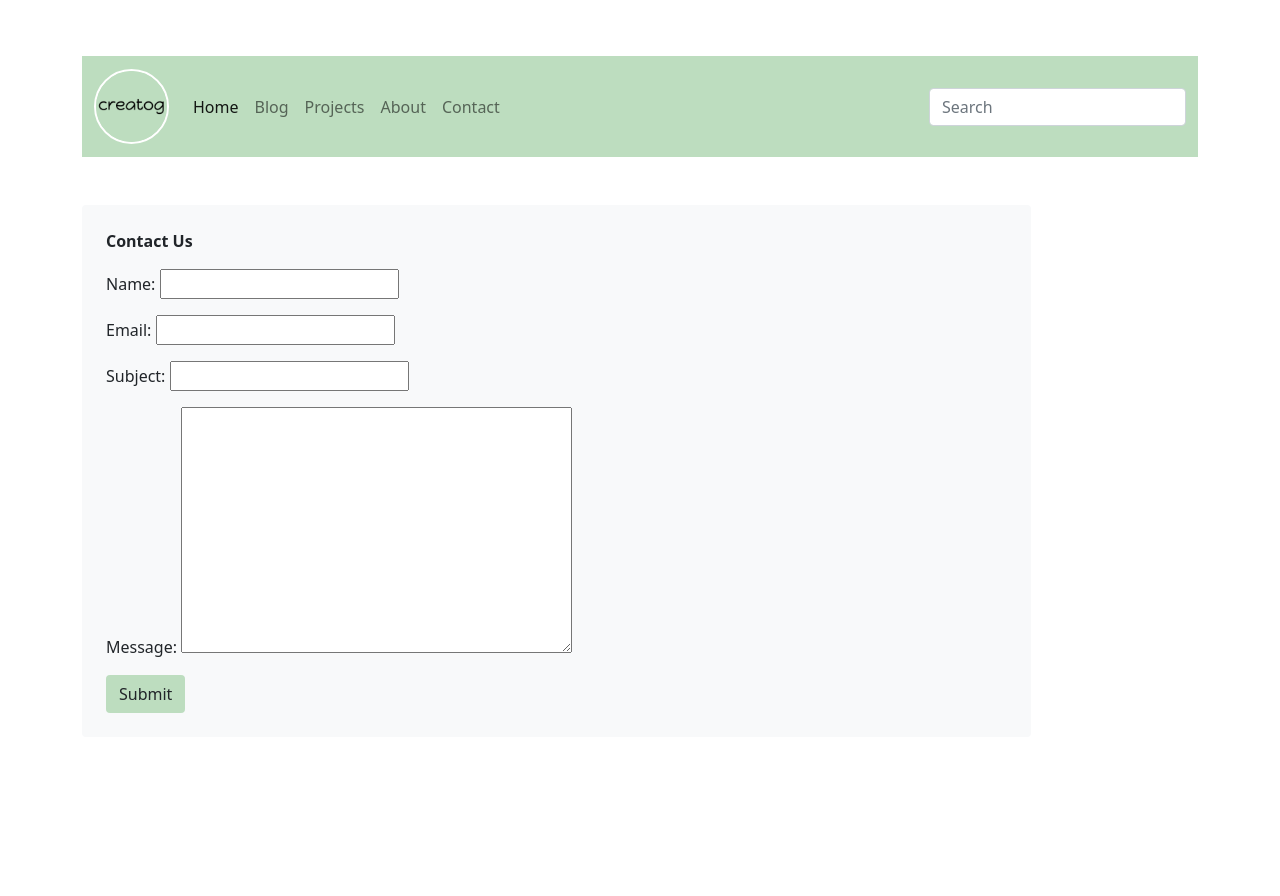
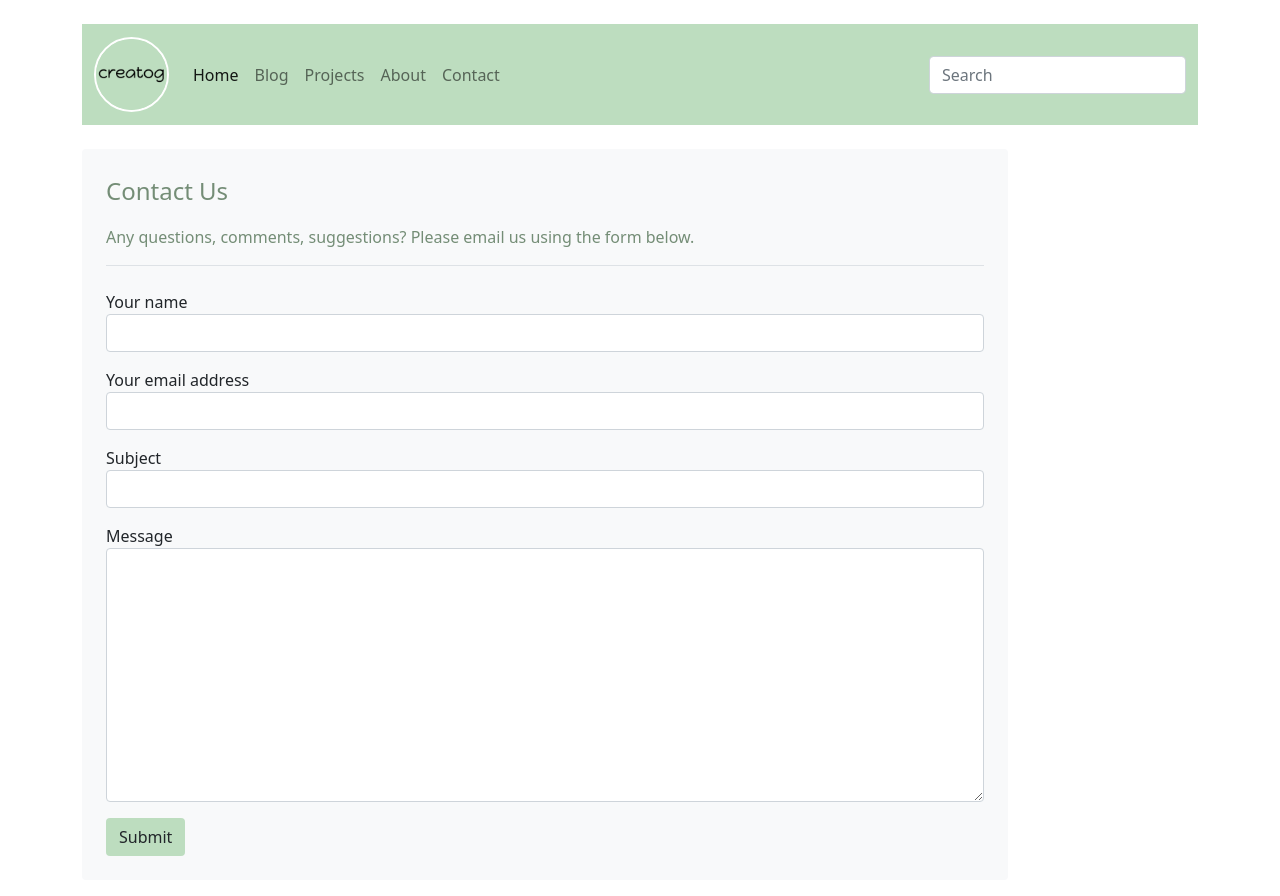
Before and after one commit to masmagit/website, a Django app: page /contact/ in a window 1280 px wide. Before the commit the page ends 713 px from the top, so only its background shows below. Run offline with Django 3.2, Linux system fonts and the light colour scheme; parts of the project's set-up code (start-up, migrations or seed data) failed here and were passed over.

Commit message:
styling added

```diff
--- a/main/forms.py
+++ b/main/forms.py
@@ -1,7 +1,13 @@
 from django import forms
 
 class ContactForm(forms.Form):
-    name = forms.CharField()
-    email = forms.EmailField()
+    name = forms.CharField(label="Your name")
+    email = forms.EmailField(label="Your email address")
     subject = forms.CharField(required=False)
     message = forms.CharField(widget=forms.Textarea)
+
+    def __init__(self, *args, **kwargs):
+        super(ContactForm, self).__init__(*args, **kwargs)
+        self.label_suffix = ""
+        for field in self:
+            field.field.widget.attrs['class'] = 'form-control'
--- a/main/static/main/styles.css
+++ b/main/static/main/styles.css
@@ -4,9 +4,12 @@
   border: 2px solid rgb(255, 255, 255);
   border-radius: 50%;
 }
-#submit-contact, nav {
+.greentext {
+  color: #748d76;;
+}
+.greenbg {
   background-color: #bdddbf;
 }
 body {
-    padding-top: 3.5rem;
+    padding-top: 1.5rem;
   }
--- a/main/templates/main/contact.html
+++ b/main/templates/main/contact.html
@@ -1,28 +1,26 @@
 {% extends "main/layout.html" %}
 {% block main %}
-<div class="mt-5" style="width: 85%;">
-    {% include 'main/messages.html' %}
+<div class="row">
+<div class="mt-4 col-md-10">
     <form class="p-4 mb-3 bg-light rounded" action="{% url 'main:contact' %}" method="POST">
       {% csrf_token %}
-      <p class="fw-bold">Contact Us</p>
-      {{ cform.as_p }}
-<!--
-      <div class="mb-3" style="width: 360px;">
-        <label for="id_email" class="form-label">Email address</label>
-        <input name="email" type="email" class="form-control" id="id_email" aria-describedby="emailHelp">
-        <div id="emailHelp" class="form-text">We'll never share your email with anyone else.</div>
+      <div class="mb-4 border-bottom">
+        <p class="greentext" style="font-size:x-large">Contact Us</p>
+        <p class="greentext">Any questions, comments, suggestions? Please email us using the form below.</p>
       </div>
+      {% include 'main/messages.html' %}
+      {% for field in cform %}
       <div class="mb-3">
-        <label for="exampleInputPassword1" class="form-label">Password</label>
-        <input type="password" class="form-control" id="exampleInputPassword1">
+        {{ field.errors }}
+        {{ field.label_tag }}
+        {{ field }}
+        {% if field.help_text %}
+        <p class="form-text">{{ field.help_text|safe }}</p>
+        {% endif %}
       </div>
-
-      <div class="mb-3 form-check">
-        <input type="checkbox" class="form-check-input" id="exampleCheck1">
-        <label class="form-check-label" for="exampleCheck1">Check me out</label>
-      </div>
-    -->
-      <button id="submit-contact" type="submit" class="btn">Submit</button>
+      {% endfor %}
+      <button id="submit-contact" type="submit" class="btn greenbg">Submit</button>
     </form>
 </div>
+</div>
 {% endblock %}
--- a/main/templates/main/layout.html
+++ b/main/templates/main/layout.html
@@ -13,7 +13,7 @@
   <body>
 
 <div class="container">
-    <nav class="navbar navbar-expand-md navbar-light" aria-label="#">
+    <nav class="navbar navbar-expand-md navbar-light greenbg" aria-label="">
         <div class="container">
           <a class="navbar-brand" href="">
             <img src="{% static 'main/creatog.png' %}" id="mainico">
@@ -37,7 +37,7 @@
                 <a class="nav-link" href="">About</a>
               </li>
               <li class="nav-item">
-                <a class="nav-link" href="{% url 'main:contact' %}">Contact</a>
+                <a class="nav-link" href="">Contact</a>
               </li>
             </ul>
             <form>
--- a/main/views.py
+++ b/main/views.py
@@ -31,8 +31,6 @@ def contact(request):
                 return HttpResponse('Invalid header found.')
             messages.success(request, "Thank you for contacting us, your message was successfully sent!")
             return redirect(reverse("main:contact"))
-        else:
-            messages.warning(request, "Sonething went wrong, message was not sent. Please try again.")
     else:
         cform = ContactForm()
 
```
